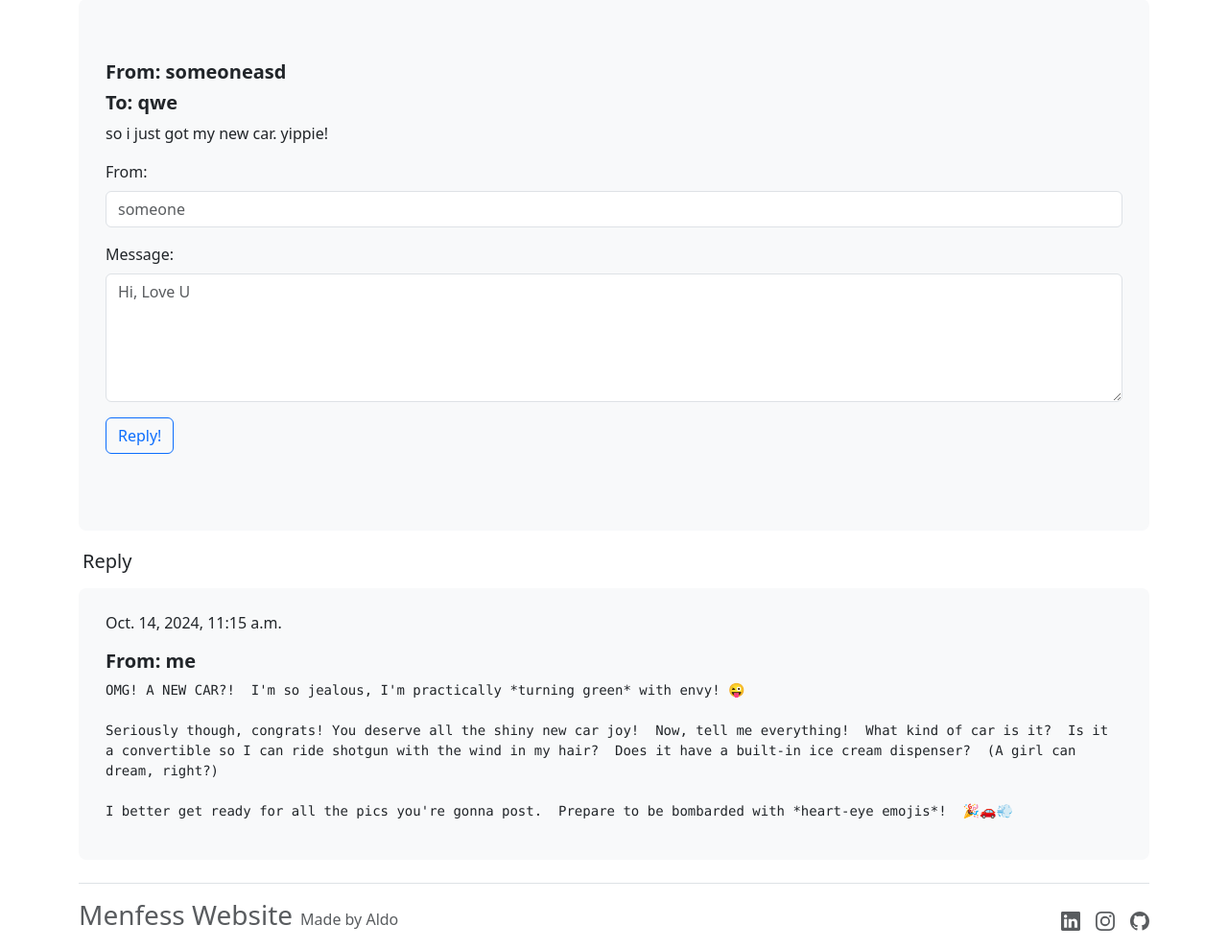
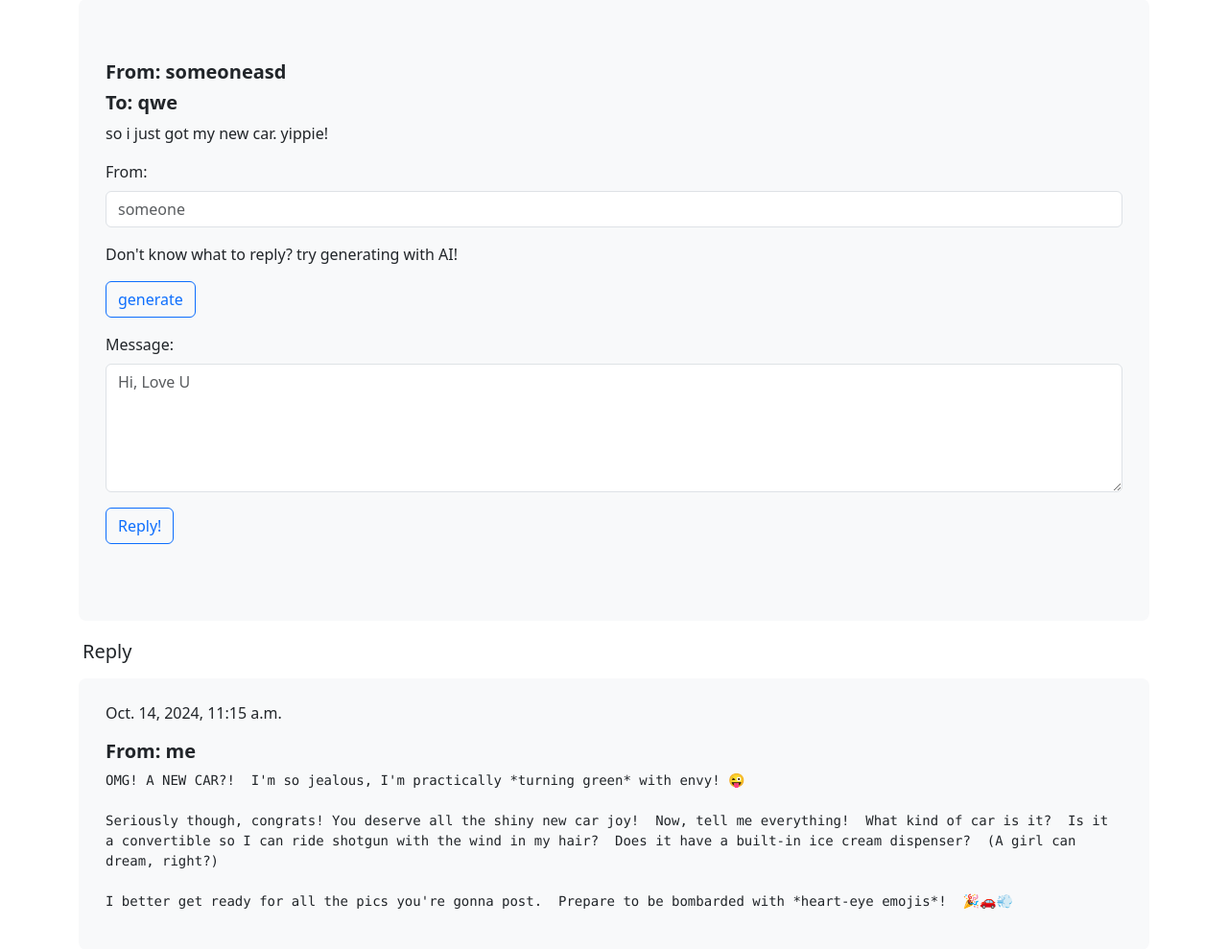
Before and after one commit to HeraldoArman/menfess-app, a Django app: page /reply/6fb125fc in a window 1280 px wide. Shown: the part 138-1127 px from the top of the page at 96% size. Run offline with Django 5.2, Linux system fonts and the light colour scheme; data comes from the database, SQL or seed files in the repository; both versions use the stored data as it was after the commit.

Commit message:
menambahkan fitur reply AI

```diff
--- a/menfess_app/AI.py
+++ b/menfess_app/AI.py
@@ -21,7 +21,7 @@ def reply_with_AI(message):
         KEY: Final[str] = os.getenv('API_KEY')
         genai.configure(api_key=KEY)
         model = genai.GenerativeModel("gemini-1.5-flash")
-        response = model.generate_content(f"pretend you are his/her friend. reply his/her menfess message '{message}'")
+        response = model.generate_content(f"pretend you are his/her friend. reply his/her menfess message '{message}'. try to be as silly and funny as possible")
         result = response.text
         return result
     except:
--- a/menfess_app/models.py
+++ b/menfess_app/models.py
@@ -10,6 +10,7 @@ class Menfess(models.Model):
     date = models.DateTimeField(default=timezone.localtime(timezone.now()))
     slug = models.SlugField(unique=True, blank=True)
 
+
     def save(self, *args, **kwargs):
         if not self.slug:
             self.slug = str(uuid.uuid4())[:8]
@@ -17,6 +18,10 @@ class Menfess(models.Model):
 
     def __str__(self):
         return self.from_name
+
+    @property
+    def total_reply(self):
+        return self.reply_set.count()
 
 class Reply(models.Model):
     menfess = models.ForeignKey(Menfess, on_delete=models.CASCADE)
--- a/menfess_app/views.py
+++ b/menfess_app/views.py
@@ -2,12 +2,13 @@ from django.shortcuts import render, redirect, get_object_or_404
 from menfess_app import forms
 from menfess_app.models import Menfess, Reply
 import random
-from menfess_app.AI import generate_menfess
+from menfess_app.AI import generate_menfess, reply_with_AI
 # Create your views here.
 
 def index(request):
     menfess_data = Menfess.objects.all().order_by('-date')
-    print(menfess_data[0].message)
+    # print(menfess_data[0])
+
 
     random_caption = ["Have a confession or secret to share? Say it anonymously and let your story be heard without revealing your identity. Speak your truth safely here!",
                       "Want to vent or confess without anyone knowing it's you? Here, your thoughts are safe and anonymous. Let it all out—completely free of judgment!",
@@ -38,12 +39,37 @@ def create(request):
             # Validasi normal saat submit form
             form = forms.CreateMenfess(request.POST)
             if form.is_valid():
-                form.save()
+                menfess_created = form.save()
                 print(form.cleaned_data)
 
-                return redirect('index')
+                return redirect(f'/#{menfess_created.pk}')
 
     return render(request, "menfess_app/create_menfess.html", context={'form': form})
+
+def reply(request, slug):
+    post = get_object_or_404(Menfess, slug=slug)  # Mengambil berdasarkan slug
+
+    form = forms.ReplyMenfess()
+    all_reply = Reply.objects.filter(menfess=post.pk).order_by('-reply_date')
+    if request.method == 'POST':
+        # form = forms.ReplyMenfess(request.POST)
+
+        if request.POST.get('submit') == 'generate':
+            # form = forms.CreateMenfess(initial={'message': 'lol'}, data=request.POST)
+            data = request.POST.copy()
+            data['reply_message'] = reply_with_AI(post.message)
+            form = forms.ReplyMenfess(data)
+        else:
+            form = forms.ReplyMenfess(request.POST)
+            if form.is_valid():
+                reply = form.save(commit=False)
+                reply.menfess = post  # Hubungkan reply dengan post terkait
+                reply.save()
+                form = forms.ReplyMenfess()
+                return redirect(f'{request.path}#{reply.pk}')# Arahkan ke halaman index setelah reply
+
+
+    return render(request, "menfess_app/reply.html", context={'form': form, 'post': post, 'all_reply': all_reply})
 
 # def reply(request, slug):
 #     form = forms.Reply()
@@ -56,22 +82,3 @@ def create(request):
 #             form.save()
 #             return redirect('reply')
 #     return render(request, "menfess_app/reply.html", context={'form': form, 'reply':get_reply})
-
-
-def reply(request, slug):
-    post = get_object_or_404(Menfess, slug=slug)  # Mengambil berdasarkan slug
-
-    form = forms.ReplyMenfess()
-    all_reply = Reply.objects.filter(menfess=post.pk).order_by('-reply_date')
-    if request.method == 'POST':
-        form = forms.ReplyMenfess(request.POST)
-
-        if form.is_valid() and request.POST.get('submit') == 'Create Menfess':
-            reply = form.save(commit=False)
-            reply.menfess = post  # Hubungkan reply dengan post terkait
-            reply.save()
-            form = forms.ReplyMenfess()
-            return redirect(f'{request.path}#{reply.pk}')# Arahkan ke halaman index setelah reply
-
-
-    return render(request, "menfess_app/reply.html", context={'form': form, 'post': post, 'all_reply': all_reply})
--- a/templates/menfess_app/base.html
+++ b/templates/menfess_app/base.html
@@ -5,6 +5,9 @@
     <meta charset="UTF-8">
     <meta name="viewport" content="width=device-width, initial-scale=1.0">
     <title>Menfess</title>
+    <link rel="apple-touch-icon" sizes="180x180" href="{% static "images/apple-touch-icon.png" %}">
+    <link rel="icon" type="image/png" sizes="32x32" href="{% static "images/favicon-32x32.png" %}">
+    <link rel="icon" type="image/png" sizes="16x16" href="{% static "images/favicon-16x16.png" %}">
     <link rel="stylesheet" href="{% static "style.css" %}">
     <link href="https://cdn.jsdelivr.net/npm/bootstrap@5.3.3/dist/css/bootstrap.min.css" rel="stylesheet" integrity="sha384-QWTKZyjpPEjISv5WaRU9OFeRpok6YctnYmDr5pNlyT2bRjXh0JMhjY6hW+ALEwIH" crossorigin="anonymous">
 </head>
--- a/templates/menfess_app/index.html
+++ b/templates/menfess_app/index.html
@@ -15,13 +15,14 @@
         <section class="hidden">
           <hr>
           <div class="p-3 mb-3 bg-body-tertiary rounded-3">
-              <div class="container-fluid py-5">
+              <div class="container-fluid py-4" id="{{data.pk}}">
                   <p class="fw-light">{{data.date}}</p>
                   <h5 class="display-10 fw-bold">From: {{data.from_name}}</h5>
                   <h5 class="display-10 fw-bold">To: {{data.to_name}}</h5>
                   <pre class="col-md-15 fs-10">{{data.message}}</pre>
 
                   <a class="btn btn-outline-primary btn-sm" type="button" href="{% url "reply" data.slug %}">Reply!</a>
+                  <p class="fw-light pt-1">Reply: {{data.total_reply}}</p>
               </div>
           </div>
         </section>
--- a/templates/menfess_app/reply.html
+++ b/templates/menfess_app/reply.html
@@ -11,9 +11,14 @@
 
                     <form action="" method="POST">
                         {% csrf_token %}
+
                         <div class="mb-3">
                             <label for="from" class="form-label">From:</label>
                             {{ form.from_reply_name }}
+                        </div>
+                        <div class="mb-3">
+                            <p>Don't know what to reply? try generating with AI!</p>
+                            <input class="btn btn-outline-primary" type="submit" value='generate' name='submit' formnovalidate>
                         </div>
                         <div class="mb-3">
                             <label for="message" class="form-label">Message:</label>
```
Also changed, not shown: templates/menfess_app/create_menfess.html (+4 -4 lines), db.sqlite3 (added), menfess_app/migrations/0004_alter_menfess_date.py (added), static/images/android-chrome-192x192.png (added), static/images/android-chrome-512x512.png (added), static/images/apple-touch-icon.png (added), static/images/favicon-16x16.png (added), static/images/favicon-32x32.png (added), static/images/favicon.ico (added).
